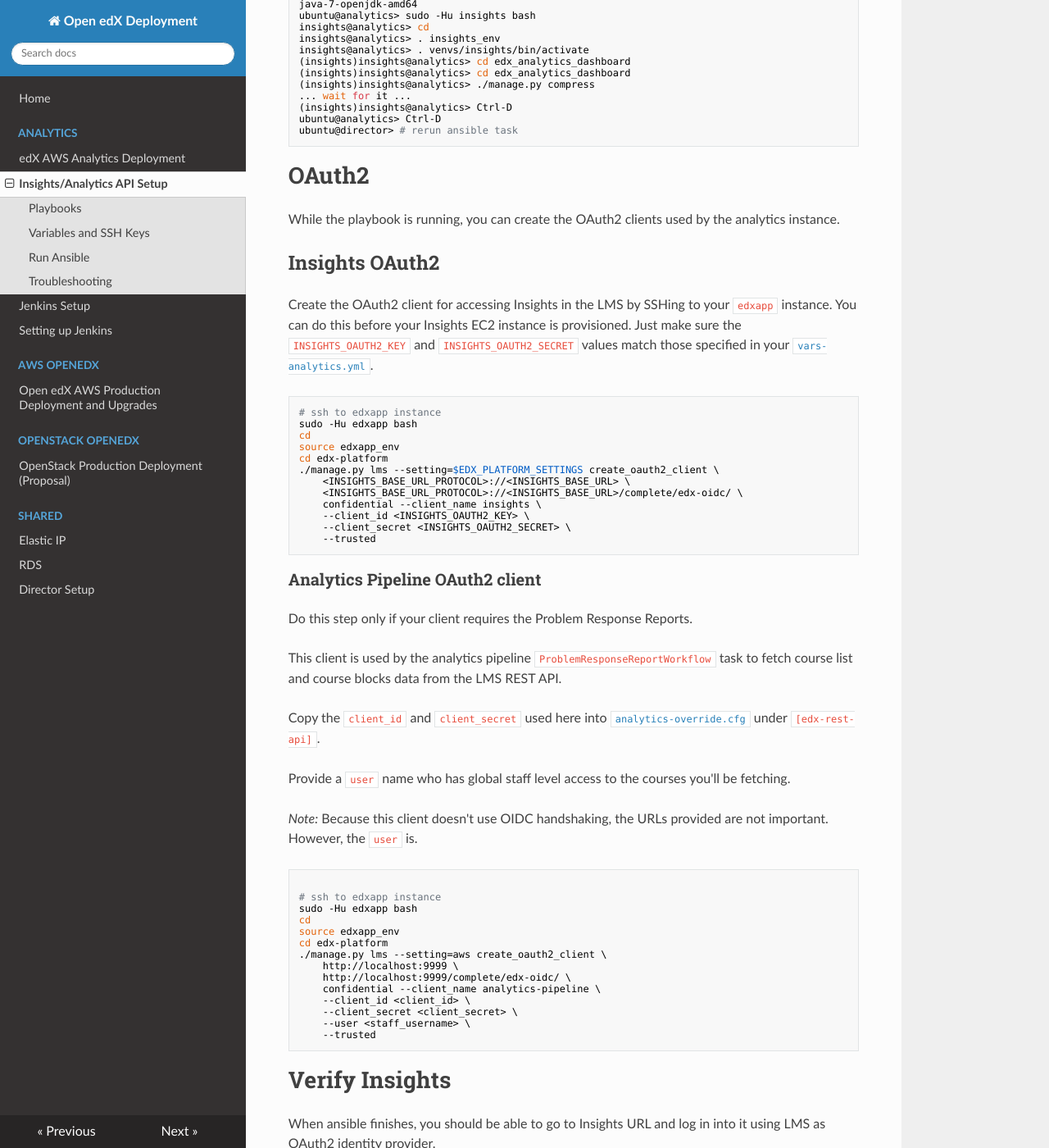
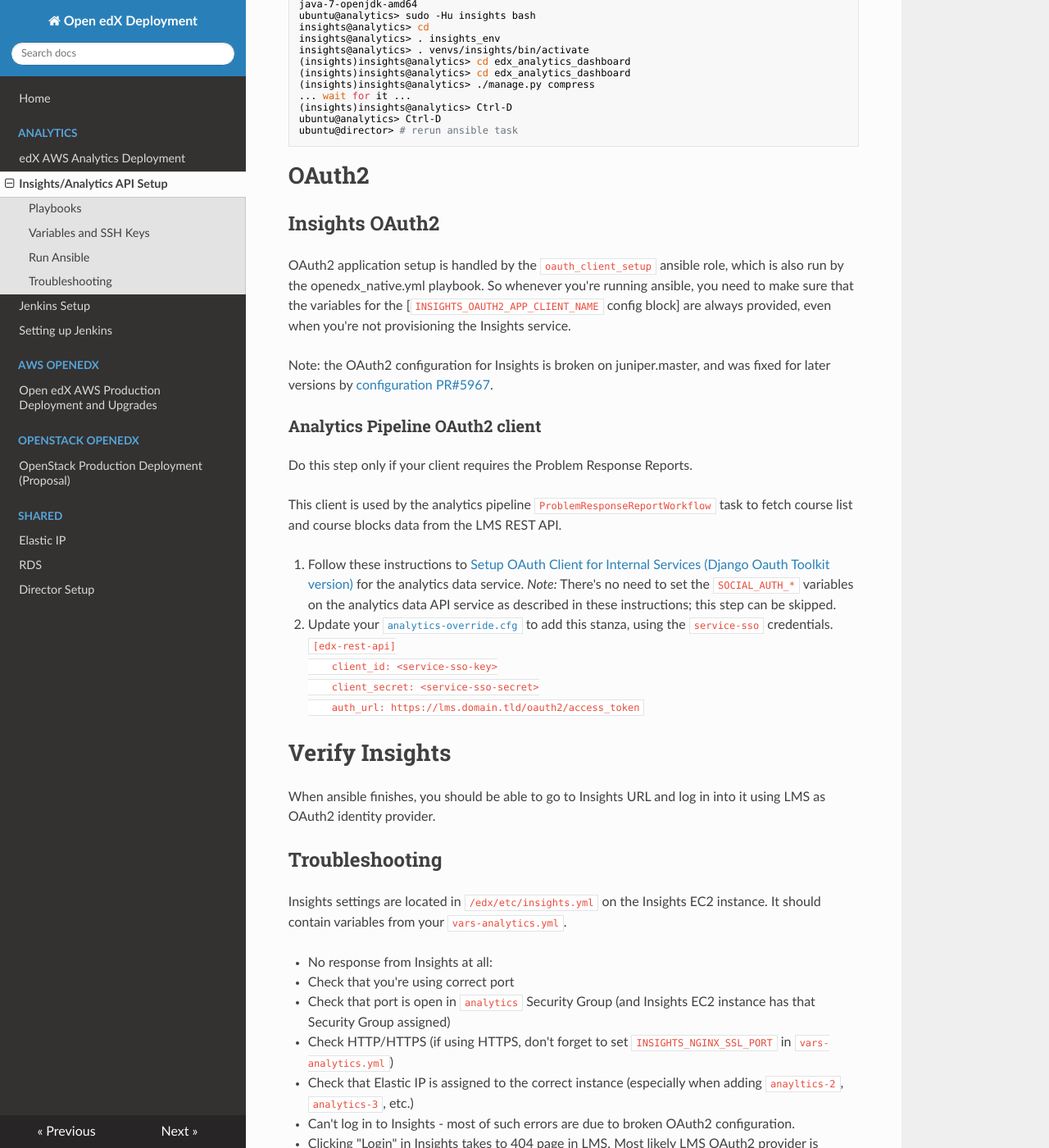
Before and after one commit to open-craft/openedx-deployment, an MkDocs documentation site: the page built from docs/analytics/insights.md, in a window 1280 px wide and 1400 px high, scrolled down 2113 px. Shown: the whole window at 82% size. Built offline with MkDocs 1.6.1, drawn with Linux system fonts in a browser that asks for light colours; nearby versions of some CDN libraries.

Commit message:
doc: updates oauth instructions
and adds the insights oauth ansible variables

````diff
--- a/docs/analytics/insights.md
+++ b/docs/analytics/insights.md
@@ -114,29 +114,12 @@ ubuntu@director> # rerun ansible task
 OAuth2
 ======
 
-While the playbook is running, you can create the OAuth2 clients used by the analytics instance.
-
 Insights OAuth2
 ---------------
 
-Create the OAuth2 client for accessing Insights in the LMS by SSHing to your `edxapp` instance.  You can do this before
-your Insights EC2 instance is provisioned.  Just make sure the `INSIGHTS_OAUTH2_KEY` and `INSIGHTS_OAUTH2_SECRET` values
-match those specified in your [`vars-analytics.yml`](resources/vars-analytics.yml).
+OAuth2 application setup is handled by the `oauth_client_setup` ansible role, which is also run by the openedx_native.yml playbook. So whenever you're running ansible, you need to make sure that the variables for the [`INSIGHTS_OAUTH2_APP_CLIENT_NAME` config block] are always provided, even when you're not provisioning the Insights service.
 
-```bash
-# ssh to edxapp instance
-sudo -Hu edxapp bash
-cd
-source edxapp_env
-cd edx-platform
-./manage.py lms --setting=$EDX_PLATFORM_SETTINGS create_oauth2_client \
-    <INSIGHTS_BASE_URL_PROTOCOL>://<INSIGHTS_BASE_URL> \
-    <INSIGHTS_BASE_URL_PROTOCOL>://<INSIGHTS_BASE_URL>/complete/edx-oidc/ \
-    confidential --client_name insights \
-    --client_id <INSIGHTS_OAUTH2_KEY> \
-    --client_secret <INSIGHTS_OAUTH2_SECRET> \
-    --trusted
-```
+Note: the OAuth2 configuration for Insights is broken on juniper.master, and was fixed for later versions by [configuration PR#5967].
 
 ### Analytics Pipeline OAuth2 client
 
@@ -145,29 +128,16 @@ Do this step only if your client requires the Problem Response Reports.
 This client is used by the analytics pipeline `ProblemResponseReportWorkflow` task to fetch course list and course
 blocks data from the LMS REST API.
 
-Copy the `client_id` and `client_secret` used here into [`analytics-override.cfg`](resources/analytics-override.cfg)
-under `[edx-rest-api]`.
-
-Provide a `user` name who has global staff level access to the courses you'll be fetching.
-
-*Note:* Because this client doesn't use OIDC handshaking, the URLs provided are not important.  However, the `user` is.
-
-```bash
-
-# ssh to edxapp instance
-sudo -Hu edxapp bash
-cd
-source edxapp_env
-cd edx-platform
-./manage.py lms --setting=aws create_oauth2_client \
-    http://localhost:9999 \
-    http://localhost:9999/complete/edx-oidc/ \
-    confidential --client_name analytics-pipeline \
-    --client_id <client_id> \
-    --client_secret <client_secret> \
-    --user <staff_username> \
-    --trusted
-```
+1. Follow these instructions to [Setup OAuth Client for Internal Services (Django Oauth Toolkit version)] for the analytics data service.
+   *Note:* There's no need to set the `SOCIAL_AUTH_*` variables on the analytics data API service as described in these instructions; this step can be skipped.
+1. Update your [`analytics-override.cfg`](resources/analytics-override.cfg) to add this stanza, using the `service-sso`
+   credentials.
+    ```
+    [edx-rest-api]
+    client_id: <service-sso-key>
+    client_secret: <service-sso-secret>
+    auth_url: https://lms.domain.tld/oauth2/access_token
+    ```
 
 Verify Insights
 ===============
@@ -317,3 +287,8 @@ We commonly enable these features:
   `display_learner_analytics` flag to be enabled, and its associated tasks to be run.
 * `enable_problem_response_download`: shows a "Download CSV" link on the Performance tab.  Enable only if your client
   requires these reports.  Run the `ProblemResponseReportWorkflow` pipeline task to generate reports for download.
+
+
+[`INSIGHTS_OAUTH2_APP_CLIENT_NAME` config block]: https://github.com/edx/configuration/blob/master/playbooks/roles/oauth_client_setup/defaults/main.yml#L31-L42
+[configuration PR#5967]: https://github.com/edx/configuration/pull/5967
+[Setup OAuth Client for Internal Services (Django Oauth Toolkit version)]: https://openedx.atlassian.net/wiki/spaces/COMM/pages/1532395987/Setup+OAuth+Client+for+Internal+Services+Django+Oauth+Toolkit+version
````
Also changed, not shown: docs/analytics/resources/vars-analytics.yml (+31 -26 lines).
